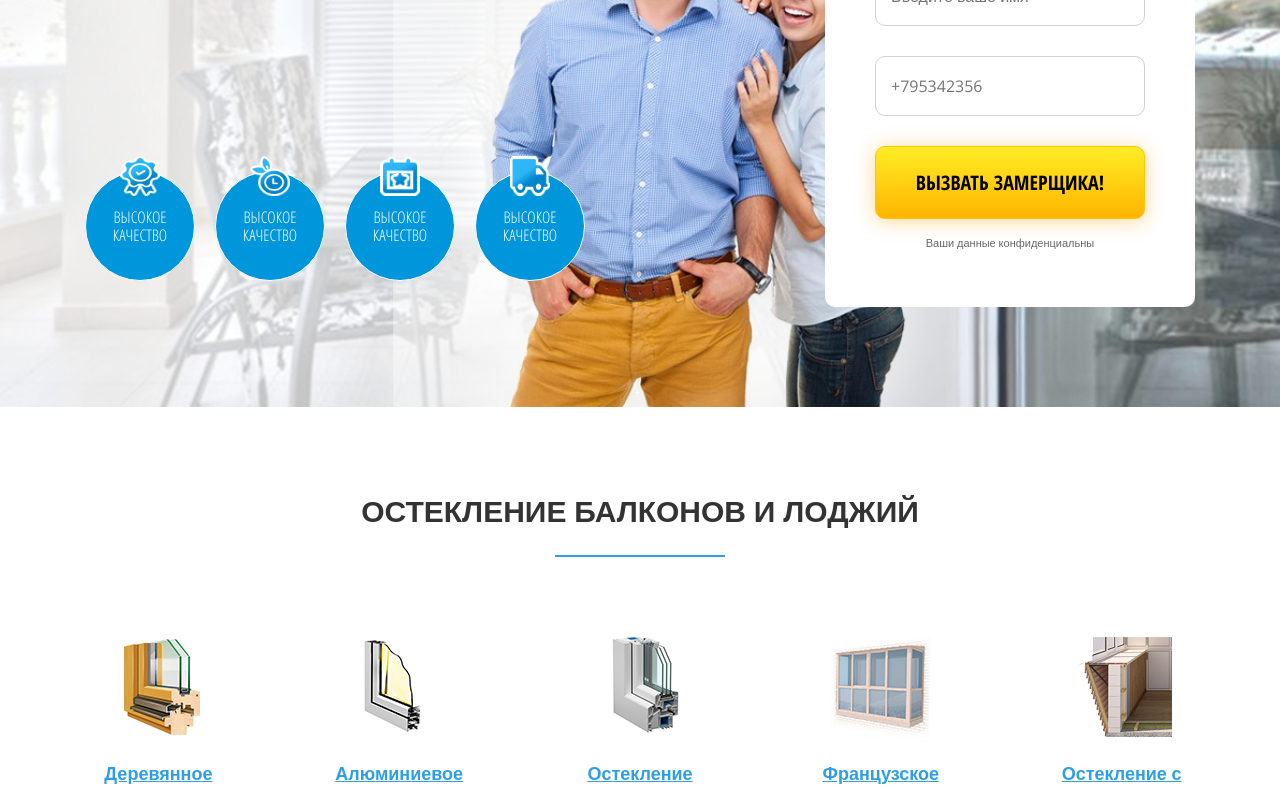
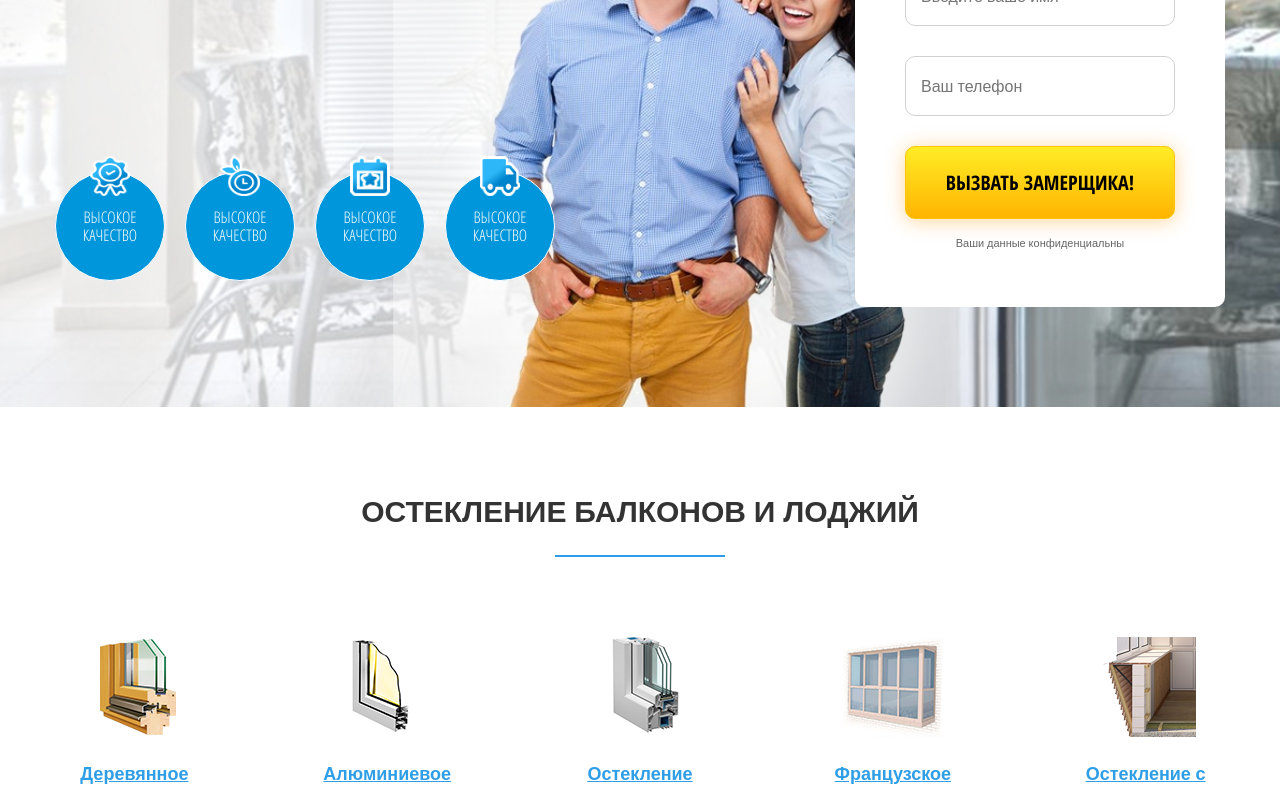
Before and after one commit to Vitaly424/irvas, a website: page src/index.html in a window 1280 px wide. Shown: the part 380-1170 px from the top of the page. Drawn offline with nearby package versions, Linux system fonts and the light colour scheme; files that its build step writes are made by us from their sources; files whose address does not match are found by name.

Commit message:
Сделал исправление

```diff
--- a/src/assets/sass/style.scss
+++ b/src/assets/sass/style.scss
@@ -48,11 +48,6 @@
 }
 
 
-/* Bootstrap */
-@import "../../../node_modules/bootstrap/scss/functions";
-@import "../../../node_modules/bootstrap/scss/variables";
-@import "../../../node_modules/bootstrap/scss/mixins";
-@import "../../../node_modules/bootstrap/scss/grid";
 
 
 
--- a/src/index.html
+++ b/src/index.html
@@ -54,7 +54,7 @@
                     БЕСПЛАТНЫЙ ЗАМЕР
                 </h3>
                 <input class="form__input" type="text" placeholder="Введите ваше имя" required>
-                <input class="form__input" type="tel" placeholder="+795342356">
+                <input class="form__input" type="tel" placeholder="Ваш телефон">
                 <button class="intro__btn  btn" type="submit">Вызвать замерщика!</button>
                 <div class="form__text">
                     Ваши данные конфиденциальны
@@ -495,7 +495,7 @@
                     БЕСПЛАТНЫЙ ЗАМЕР
                 </h3>
                 <input class="form__input" type="text" placeholder="Введите ваше имя" required>
-                <input class="form__input" type="tel" placeholder="+795342356">
+                <input class="form__input" type="tel" placeholder="Ваш телефон">
                 <button class="intro__btn  btn" type="submit">Вызвать замерщика!</button>
                 <div class="form__text">
                     Ваши данные конфиденциальны
```
Also changed, not shown: dist/assets/css/style.min.css, dist/index.html.
